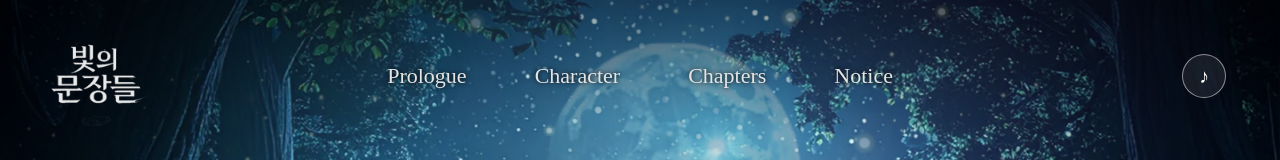
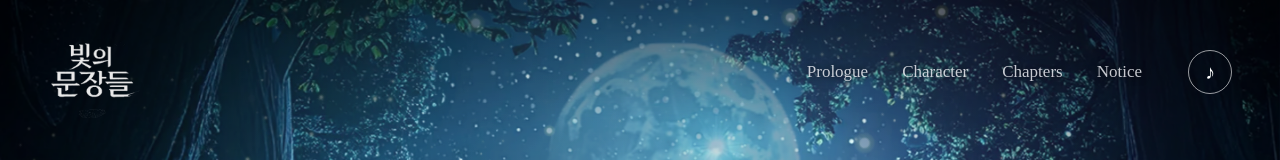
Before and after one commit to jiwon12011/novel_animation, a plain HTML site: page index.html in a window 1280 px wide. Shown: the top 160 px of the page. Drawn offline with nearby package versions, Linux system fonts and the light colour scheme; a web font is replaced by a local one.

Commit message:
Unify main header with the subpage header style
Switch index.html's header from a centered 22px nav to the compact
right-aligned 17px nav used on subpages: nav margin-left:auto, 92px
logo, smaller links with subtle hover, and a transparent music button.
Keep a text-shadow on nav links for legibility over the hero.

Co-Authored-By: Claude Opus 4.8 (1M context) <noreply@anthropic.com>

```diff
--- a/index.html
+++ b/index.html
@@ -305,7 +305,7 @@
     }
 
     header h1 {
-        width: 100px;
+        width: 92px;
         flex-shrink: 0;
     }
 
@@ -331,59 +331,41 @@
     }
 
     header nav {
-        position: absolute;
-        left: 50%;
-        top: 50%;
-        transform: translate(-50%, -50%);
+        margin-left: auto;
     }
 
     header nav .gnb {
         display: flex;
-        gap: 8px;
+        align-items: center;
+        gap: 14px;
     }
 
     header nav .gnb li {
-        font-size: 22px;
-        transition: transform 0.38s cubic-bezier(0.22, 1, 0.36, 1),
-                    opacity 0.38s ease,
-                    filter 0.38s ease;
-        text-shadow: 0 0 5px rgba(0, 0, 0, 1);
+        font-size: 17px;
     }
 
     header nav .gnb li a {
-        color: #e4e4e4;
-        display: flex;
-        padding: 10px 30px;
-        transition: color 0.38s ease, text-shadow 0.38s ease;
-    }
-
-    header nav .gnb:hover li {
-        transform: scale(0.94);
-        opacity: 0.78;
-        filter: saturate(0.85);
-    }
-
-    header nav .gnb li:hover {
-        transform: scale(1.06) translateY(-1px);
-        opacity: 1;
-        filter: saturate(1);
-    }
-
-    header nav .gnb li:hover a {
+        display: inline-flex;
+        align-items: center;
+        justify-content: center;
+        min-height: 38px;
+        padding: 6px 10px;
+        color: rgba(240, 242, 246, 0.82);
+        text-shadow: 0 0 8px rgba(0, 0, 0, 0.85);
+        transition: color 0.3s ease, opacity 0.3s ease;
+    }
+
+    header nav .gnb li a:hover {
         color: #fff;
-        text-shadow: 0 0 12px rgba(255, 255, 255, 0.18);
     }
 
     /* 음악 토글 버튼 */
     .music-btn {
         width: 44px;
         height: 44px;
-        margin-right: 6px;
         border-radius: 50%;
-        border: 1.5px solid rgba(255, 255, 255, 0.5);
-        background: rgba(255, 255, 255, 0.08);
-        backdrop-filter: blur(4px);
-        -webkit-backdrop-filter: blur(4px);
+        border: 1.5px solid rgba(255, 255, 255, 0.6);
+        background: transparent;
         color: #fff;
         font-size: 20px;
         cursor: pointer;
@@ -396,9 +378,9 @@
     }
 
     .music-btn:hover {
-        background: rgba(255, 255, 255, 0.18);
-        border-color: rgba(255, 255, 255, 0.9);
-        transform: scale(1.1);
+        background: rgba(255, 255, 255, 0.08);
+        border-color: rgba(255, 255, 255, 0.92);
+        transform: scale(1.04);
     }
 
     .music-btn.playing {
```
